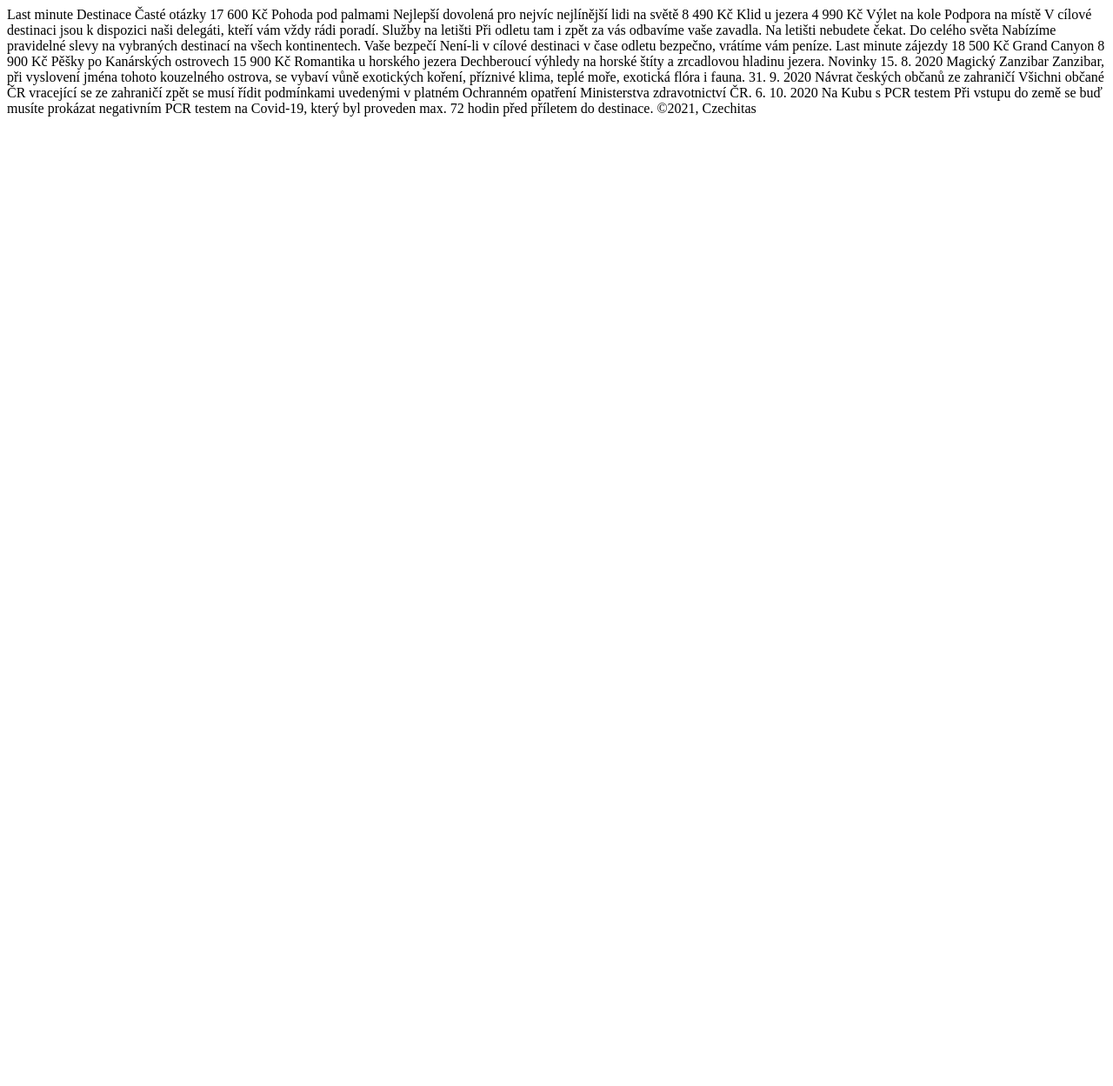
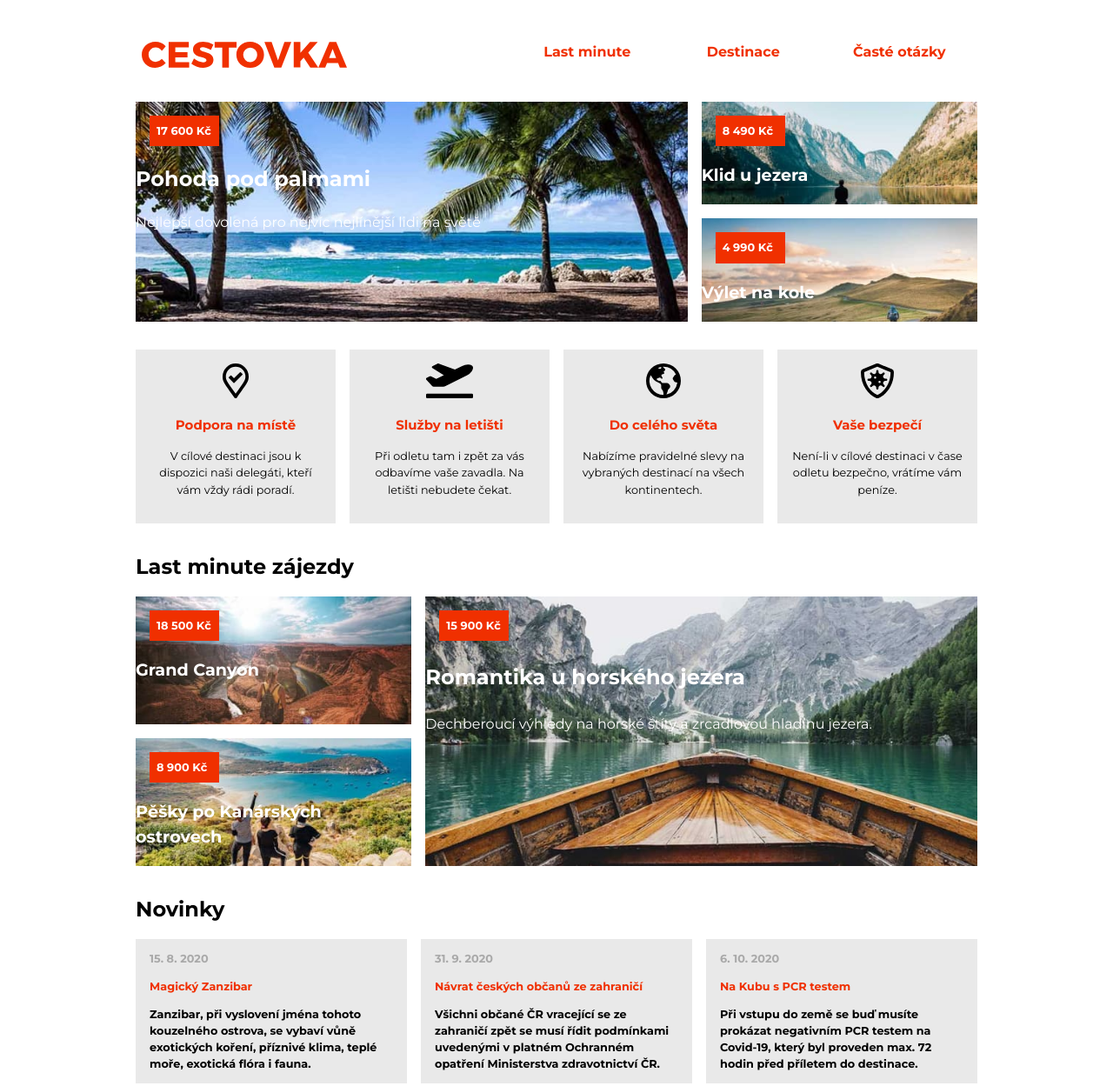
Before and after one commit to HTML-a-CSS-2-Podzim-2021-Online/cestovka-jPavlickova, a plain HTML site: page index.html in a window 1280 px wide. Shown: the top 1249 px of the page at 87% size. Before the commit the page ends 800 px from the top, so only its background shows below. Drawn offline with Linux system fonts and the light colour scheme.

Commit message:
vytvoreni CSS souboru

```diff
--- /dev/null
+++ b/clanky.css
@@ -0,0 +1,36 @@
+.clanek {
+    background-color: var(--barva-pozadi);
+    padding: 1rem;
+    font-size: 0.8rem;
+}
+
+.obarveni-nadpisu {
+    color: var(--hlavni-barva);
+}
+
+.kontejner {
+    display: grid;
+    grid-template-rows: auto;
+    column-gap: 1rem;
+}
+
+.kontejner-4 {
+    grid-template-columns: repeat(4, 1fr);
+    text-align: center;
+}
+
+.kontejner-3 {
+    grid-template-columns: repeat(3, 1fr);
+}
+
+.kontejner-3 .clanek {
+    padding: 0 1rem;
+}
+
+.tucne {
+    font-weight: 800;
+}
+
+.datum-tucne {
+    color: darkgrey;
+}
--- /dev/null
+++ b/hlavicka.css
@@ -0,0 +1,47 @@
+.polozka-1 {
+    grid-area: main;
+}
+
+.polozka-2 {
+    grid-area: first;
+}
+
+.polozka-3 {
+    grid-area: second;
+}
+
+.polozka-4 {
+    grid-area: third;
+}
+
+.menu {
+    display: grid;
+    grid-template-columns: 250px 1fr 1fr 1fr 1fr;
+    grid-template-rows: auto;
+    grid-template-areas: "main . first second third";
+    padding-left: 0;
+    margin: var(--hlavni-odsazeni);
+}
+
+.menu li {
+    list-style: none;
+    color: var(--hlavni-barva);
+    text-align: center;
+    width: 100%;
+}
+
+.menu-odkaz {
+    color: var(--hlavni-barva);
+    font-size: 1rem;
+    font-weight: 600;
+    padding: 1rem;
+    width: 100%;
+    transition: background-color 0.5s linear;
+}
+
+.menu-odkaz:hover,
+.menu-odkaz:focus {
+    background-color: var(--hlavni-barva);
+    color: white;
+    border-radius: 3px;
+}
--- a/index.html
+++ b/index.html
@@ -5,65 +5,121 @@
 	<meta charset="UTF-8">
 	<meta name="viewport" content="width=device-width, initial-scale=1.0">
 	<title>Cestovka</title>
+	<link rel="stylesheet" type="text/css" href="vse.css">
+	<link href="https://fonts.googleapis.com/css2?family=Montserrat:wght@400;700&display=swap" rel="stylesheet">
 </head>
 
 <body>
-	Last minute
-	Destinace
-	Časté otázky
+	<article>
+		<header class="hlavicka">
+			<nav>
+				<ul class="menu">
+					<li class="polozka-1"><img src="podklady/logo.svg" class="hlavicka-logo" alt="logo"></li>
+					<li class="polozka-2"><a href="#" class="menu-odkaz">Last minute</a></li>
+					<li class="polozka-3"><a href="#" class="menu-odkaz">Destinace</a></li>
+					<li class="polozka-4"><a href="#" class="menu-odkaz">Časté otázky</a></li>
+				</ul>
+			</nav>
+		</header>
 
-	17 600 Kč
-	Pohoda pod palmami
-	Nejlepší dovolená pro nejvíc nejlínější lidi na světě
+		<main class="hlavni-obsah">
+			<section class="seznam-zajezdu">
+				<div class="kontejner-foto kontejner-foto-vlevo">
+					<div class="seznam-zajezdu__hlavni palmy">
+						<p class="button">17 600 Kč</p>
+						<h2>Pohoda pod palmami</h2>
+						<p>Nejlepší dovolená pro nejvíc nejlínější lidi na světě</p>
+					</div>
 
-	8 490 Kč
-	Klid u jezera
+					<div class="seznam-zajezdu__vedlejsi jezero">
+						<p class="button">8 490 Kč</p>
+						<h3>Klid u jezera</h3>
+					</div>
 
-	4 990 Kč
-	Výlet na kole
+					<div class="seznam-zajezdu__vedlejsi nakole">
+						<p class="button">4 990 Kč</p>
+						<h3>Výlet na kole</h3>
+					</div>
+				</div>
+			</section>
 
-	Podpora na místě
-	V cílové destinaci jsou k dispozici naši delegáti, kteří vám vždy rádi poradí.
+			<section class="clanky">
+				<div class="kontejner kontejner-4">
+					<div class="clanek">
+						<img src="podklady/map.svg" alt="map" height="40px">
+						<h3 class="obarveni-nadpisu">Podpora na místě</h3>
+						<p>V cílové destinaci jsou k dispozici naši delegáti, kteří vám vždy rádi poradí.</p>
+					</div>
 
-	Služby na letišti
-	Při odletu tam i zpět za vás odbavíme vaše zavadla. Na letišti nebudete čekat.
+					<div class="clanek">
+						<img src="podklady/plane.svg" alt="plane" height="40px">
+						<h3 class="obarveni-nadpisu">Služby na letišti</h3>
+						<p>Při odletu tam i zpět za vás odbavíme vaše zavadla. Na letišti nebudete čekat.</p>
+					</div>
 
-	Do celého světa
-	Nabízíme pravidelné slevy na vybraných destinací na všech kontinentech.
+					<div class="clanek">
+						<img src="podklady/globe.svg" alt="globe" height="40px">
+						<h3 class="obarveni-nadpisu">Do celého světa</h3>
+						<p>Nabízíme pravidelné slevy na vybraných destinací na všech kontinentech.</p>
+					</div>
 
-	Vaše bezpečí
-	Není-li v cílové destinaci v čase odletu bezpečno, vrátíme vám peníze.
+					<div class="clanek">
+						<img src="podklady/shield.svg" alt="shield" height="40px">
+						<h3 class="obarveni-nadpisu">Vaše bezpečí</h3>
+						<p>Není-li v cílové destinaci v čase odletu bezpečno, vrátíme vám peníze.</p>
+					</div>
+				</div>
+			</section>
 
-	Last minute zájezdy
+			<section class="seznam-lastminute">
+				<h2 class="nadpis-sekce">Last minute zájezdy</h2>
+				<div class="kontejner-foto kontejner-foto-vpravo">
+					<div class="seznam-zajezdu__vedlejsi podkova">
+						<p class="button">18 500 Kč</p>
+						<h3>Grand Canyon</h2>
+					</div>
 
-	18 500 Kč
-	Grand Canyon
+					<div class="seznam-zajezdu__vedlejsi zatoka">
+						<p class="button">8 900 Kč</p>
+						<h3>Pěšky po Kanárských ostrovech</h2>
+					</div>
 
-	8 900 Kč
-	Pěšky po Kanárských ostrovech
+					<div class="seznam-zajezdu__hlavni lodicka">
+						<p class="button">15 900 Kč</p>
+						<h3>Romantika u horského jezera</h2>
+						<p>Dechberoucí výhledy na horské štíty a zrcadlovou hladinu jezera.</p>
+					</div>
+				</div>
+			</section>
 
-	15 900 Kč
-	Romantika u horského jezera
-	Dechberoucí výhledy na horské štíty a zrcadlovou hladinu jezera.
+			<section class="clanky">
+				<h2 class="nadpis-sekce">Novinky</h2>
+				<div class="kontejner kontejner-3 tucne">
+					<div class="clanek">
+						<p class="datum-tucne">15. 8. 2020</p>
+						<p class="obarveni-nadpisu">Magický Zanzibar</p>
+						<p>Zanzibar, při vyslovení jména tohoto kouzelného ostrova, se vybaví vůně exotických koření, příznivé klima, teplé moře, exotická flóra i fauna.</p>
+					</div>
 
-	Novinky
+					<div class="clanek">
+						<p class="datum-tucne">31. 9. 2020</p>
+						<p class="obarveni-nadpisu">Návrat českých občanů ze zahraničí</p>
+						<p>Všichni občané ČR vracející se ze zahraničí zpět se musí řídit podmínkami uvedenými v platném Ochranném opatření Ministerstva zdravotnictví ČR.</p>
+					</div>
 
-	15. 8. 2020
-	Magický Zanzibar
-	Zanzibar, při vyslovení jména tohoto kouzelného ostrova, se vybaví vůně exotických koření, příznivé klima, teplé moře,
-	exotická flóra i fauna.
+					<div class="clanek">
+						<p class="datum-tucne">6. 10. 2020</p>
+						<p class="obarveni-nadpisu">Na Kubu s PCR testem</p>
+						<p>Při vstupu do země se buď musíte prokázat negativním PCR testem na Covid-19, který byl proveden max. 72 hodin před příletem do destinace.</p>
+					</div>
+				</div>
+			</section>
+		</main>
 
-	31. 9. 2020
-	Návrat českých občanů ze zahraničí
-	Všichni občané ČR vracející se ze zahraničí zpět se musí řídit podmínkami uvedenými v platném Ochranném opatření
-	Ministerstva zdravotnictví ČR.
-
-	6. 10. 2020
-	Na Kubu s PCR testem
-	Při vstupu do země se buď musíte prokázat negativním PCR testem na Covid-19, který byl proveden max. 72 hodin před
-	příletem do destinace.
-
-	©2021, Czechitas
+		<footer class="paticka">
+			<p>©2021, Czechitas</p>
+		</footer>
+	</article>
 </body>
 
 </html>
--- /dev/null
+++ b/paticka.css
@@ -0,0 +1,12 @@
+.paticka {
+    background-color: rgb(49, 49, 49);
+    color: white;
+    text-align: center;
+    padding: 1rem;
+    margin: 2rem 0;
+}
+
+.paticka p {
+    margin: 0;
+    padding: 0;
+}
--- /dev/null
+++ b/spolecne.css
@@ -0,0 +1,28 @@
+html { box-sizing: border-box; }
+*, ::before, ::after { box-sizing: inherit; }
+
+body {
+    font-family: 'Montserrat', sans-serif;
+    max-width: 1000px;
+    margin: auto;
+    padding: 1rem;
+    font-size: 16px;
+    line-height: 1.5;
+}
+
+:root {
+    --hlavni-barva: #f03000;
+    --barva-pozadi: rgb(233, 233, 233);
+    --hlavni-odsazeni: 2rem 0;
+}
+
+a {
+    text-decoration: none;
+    margin: 0;
+    padding: 0;
+}
+
+.nadpis-sekce {
+    font-size: 1.5rem;
+    margin: 2rem 0 1rem 0;
+}
--- /dev/null
+++ b/vse.css
@@ -0,0 +1,5 @@
+@import 'spolecne.css';
+@import 'hlavicka.css';
+@import 'clanky.css';
+@import 'zajezdy.css';
+@import 'paticka.css';
--- /dev/null
+++ b/zajezdy.css
@@ -0,0 +1,66 @@
+.seznam-zajezdu__vedlejsi,
+.seznam-zajezdu__hlavni {
+    background-repeat: no-repeat;
+    background-size: cover;
+    color: white;
+}
+
+.seznam-zajezdu__vedlejsi h3 {
+    font-size: 1.2rem;
+}
+
+.seznam-zajezdu__hlavni h3 {
+    font-size: 1.5rem;
+}
+
+.palmy {
+    background-image: url(podklady/palmy.jpg);
+    grid-row: 1/-1;
+}
+
+.jezero {
+    background-image: url(podklady/jezero.jpg);
+}
+
+.nakole {
+    background-image: url(podklady/nakole.jpg);
+}
+
+.podkova {
+    background-image: url(podklady/podkova.jpg);
+}
+
+.zatoka {
+    background-image: url(podklady/zatoka.jpg);
+}
+
+.lodicka {
+    background-image: url(podklady/lodicka.jpg);
+    grid-row: 1/-1;
+    grid-column: 2/-1;
+}
+
+.kontejner-foto {
+    display: grid;
+    grid-template-rows: 1fr 1fr;
+    gap: 1rem;
+    margin: var(--hlavni-odsazeni);
+}
+
+.kontejner-foto-vlevo {
+    grid-template-columns: 2fr 1fr;
+}
+
+.kontejner-foto-vpravo {
+    grid-template-columns: 1fr 2fr;
+    margin: 0;
+}
+
+.button {
+    padding: 0.5rem;
+    background-color: var(--hlavni-barva);
+    width: 5rem;
+    margin: 1rem;
+    font-weight: 800;
+    font-size: 0.8rem;
+}
```
